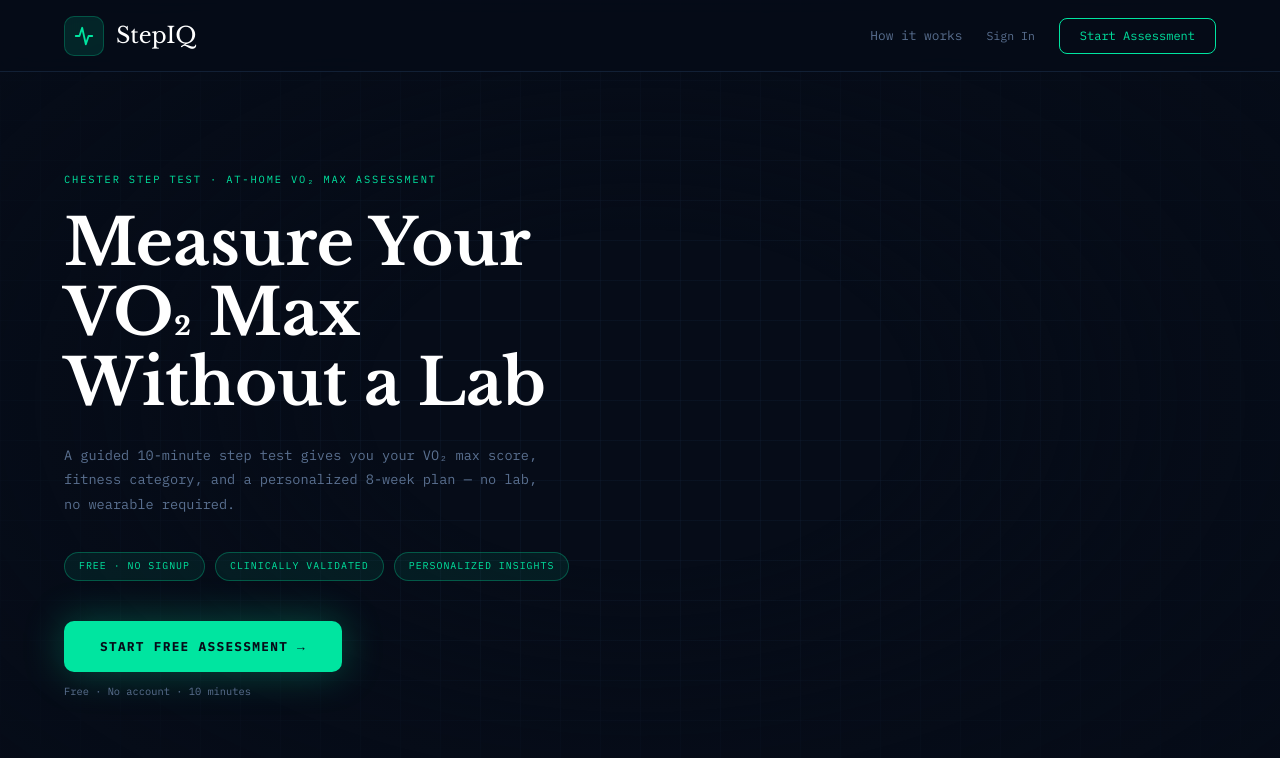
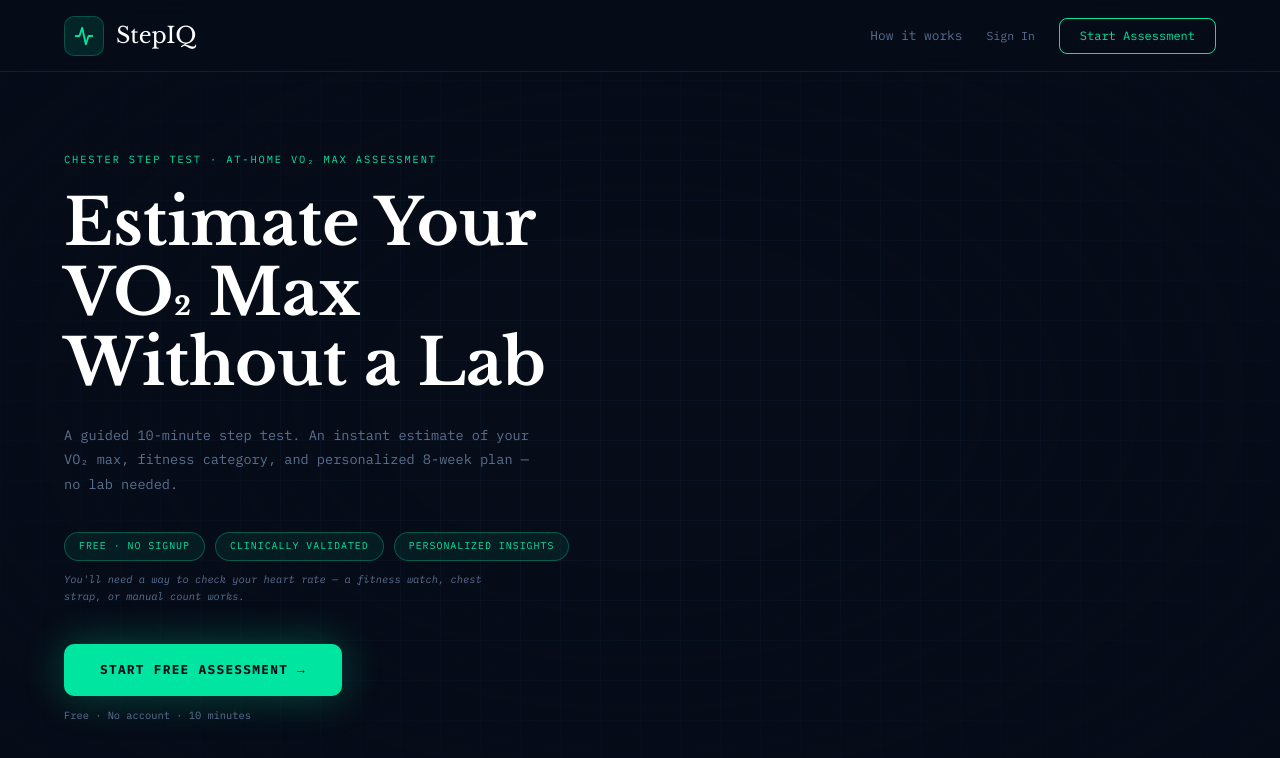
Before and after one commit to KBDevz/StepIQ, a React (Vite) app: page / in a window 1280 px wide. Shown: the top 758 px of the page. Built offline with nearby package versions, Linux system fonts and the light colour scheme; no server answers.

Commit message:
Update landing hero: Estimate headline, shorter subheadline, HR notice
- Headline: "Estimate Your VO2 Max / Without a Lab"
- Subheadline: shorter, punchier copy
- Added italic HR notice below trust badges
- All styling unchanged

https://claude.ai/code/session_019wMTkzkqUC1b9c6EeTfMf1

```diff
--- a/src/components/screens/LandingPage.tsx
+++ b/src/components/screens/LandingPage.tsx
@@ -283,7 +283,7 @@ export default function LandingPage({ onStart, onHowItWorks, authNavProps }: Lan
                   marginBottom: '24px',
                 }}
               >
-                Measure Your VO₂ Max
+                Estimate Your VO₂ Max
                 <br />
                 Without a Lab
               </h1>
@@ -299,9 +299,9 @@ export default function LandingPage({ onStart, onHowItWorks, authNavProps }: Lan
                   marginBottom: '36px',
                 }}
               >
-                A guided 10-minute step test gives you your VO₂ max score,
-                fitness category, and a personalized 8-week plan — no lab,
-                no wearable required.
+                A guided 10-minute step test. An instant estimate of your
+                VO₂ max, fitness category, and personalized 8-week plan
+                — no lab needed.
               </p>
 
               {/* Feature pills */}
@@ -327,6 +327,22 @@ export default function LandingPage({ onStart, onHowItWorks, authNavProps }: Lan
                   </span>
                 ))}
               </div>
+
+              {/* HR notice */}
+              <p
+                className="font-mono landing-stagger-4"
+                style={{
+                  fontSize: '0.65rem',
+                  color: '#5A7090',
+                  fontStyle: 'italic',
+                  marginTop: '-30px',
+                  marginBottom: '40px',
+                  maxWidth: '440px',
+                  lineHeight: 1.6,
+                }}
+              >
+                You'll need a way to check your heart rate — a fitness watch, chest strap, or manual count works.
+              </p>
 
               {/* CTA button */}
               <div className="landing-stagger-5">
```
